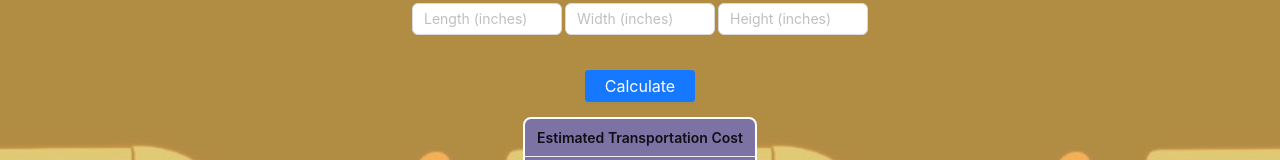
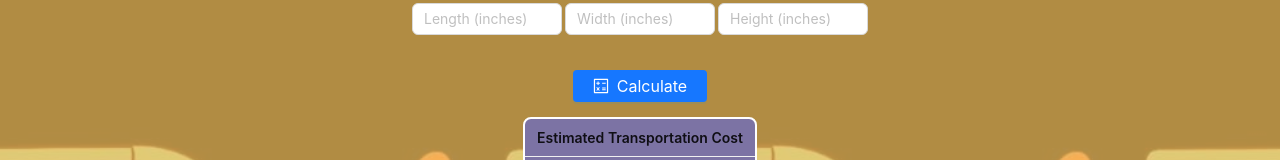
Before and after one commit to HelloHello1020/1-pcs-estimate-cost-calculator, a React (Create React App) app: page / in a window 1280 px wide. Shown: the part 178-338 px from the top of the page. Built offline with nearby package versions, Linux system fonts and the light colour scheme.

Commit message:
website v16

```diff
--- a/package.json
+++ b/package.json
@@ -3,6 +3,7 @@
   "version": "0.1.0",
   "private": true,
   "dependencies": {
+    "@ant-design/icons": "^5.6.1",
     "@testing-library/dom": "^10.4.0",
     "@testing-library/jest-dom": "^6.6.3",
     "@testing-library/react": "^16.2.0",
--- a/src/App.js
+++ b/src/App.js
@@ -1,6 +1,7 @@
 import "./style.css"
 import React, { useRef, useState, useEffect } from 'react';
 import { Button, Card, InputNumber } from 'antd';
+import { CalculatorOutlined } from '@ant-design/icons';
 
 function App() {
   const itemOptions = ["Phone", "Laptop/Macbook", "Printer", "Tablet/IPad", "Monitor", "CPU", "TV", "Air Cooler", "Air Fryer", "Guitar", "Others"]
@@ -710,7 +711,7 @@ function App() {
 
       {/* Calculate button */}
       <div>
-        <Button className="calculate-button" type="primary" onClick={handleCalculate}>
+        <Button className="calculate-button" type="primary" icon={<CalculatorOutlined />} onClick={handleCalculate}>
           Calculate
         </Button>
       </div>
```
Also changed, not shown: 1 other file (tests, documents, lock files or other folders).
